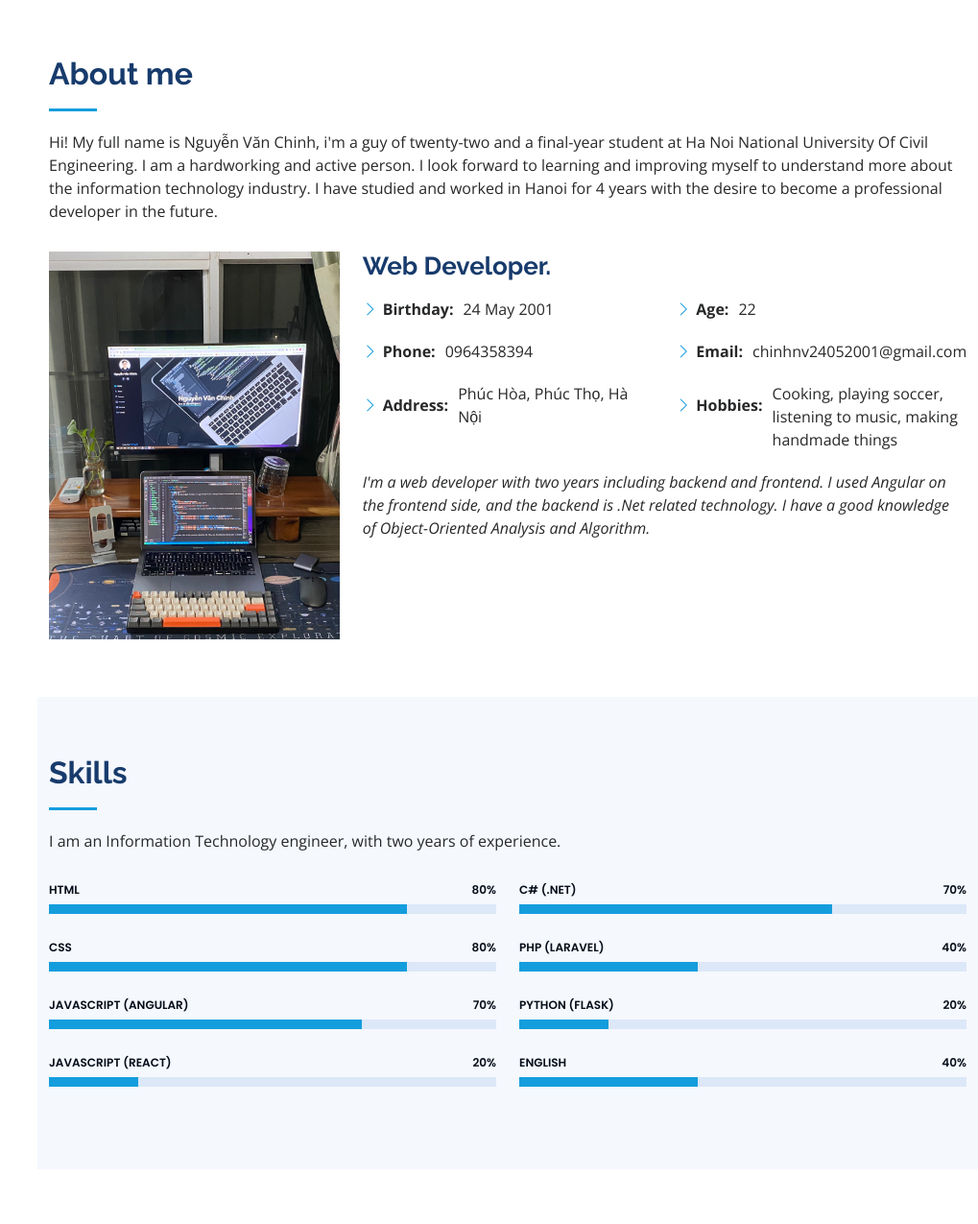
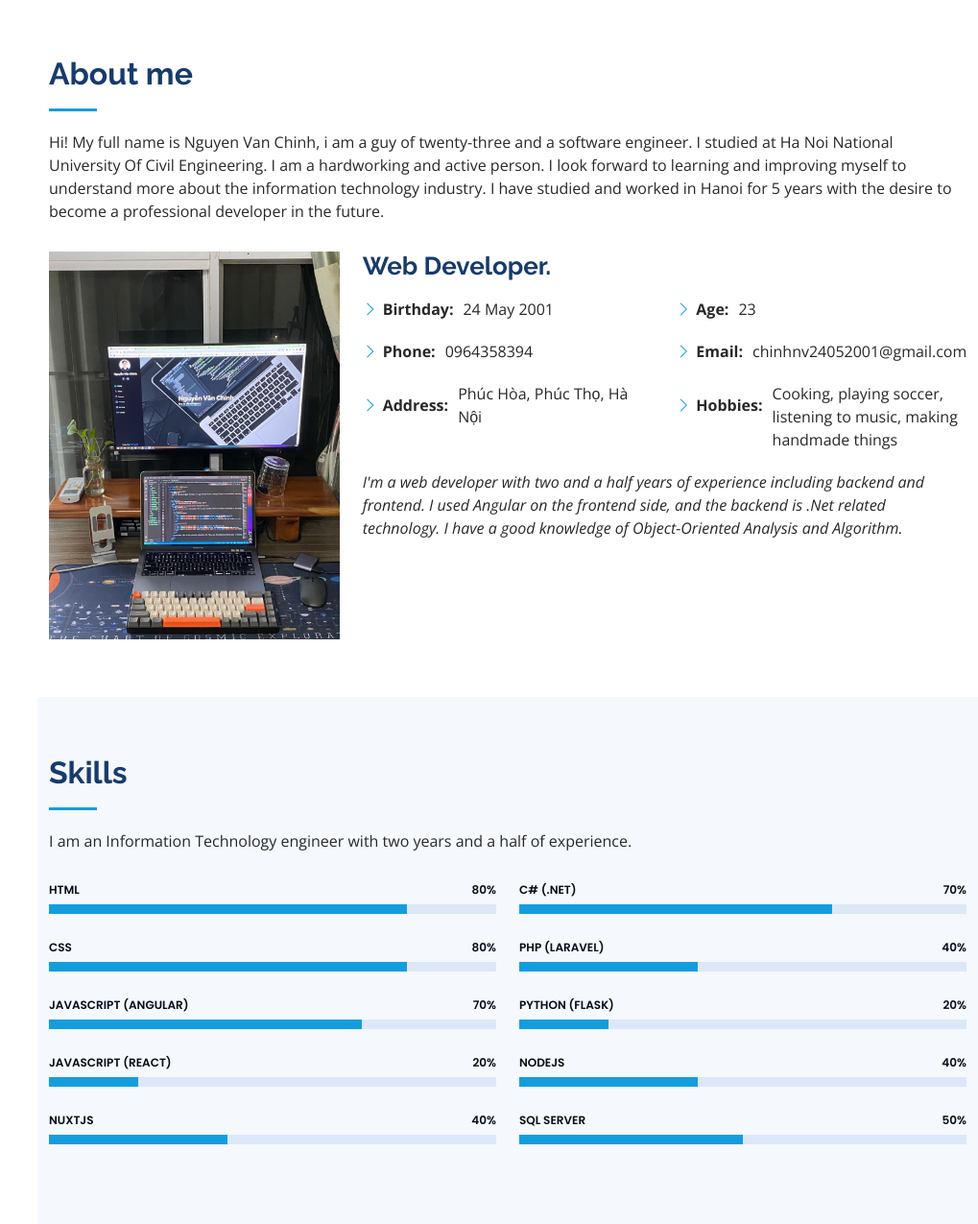
Before and after one commit to chinhnv24052001/ChinhNV_CV, a plain HTML site: page index.html in a window 1280 px wide. Shown: the part 802-2077 px from the top of the page at 96% size, without its empty margins (261-1280 px from the left). Drawn offline with nearby package versions, Linux system fonts and the light colour scheme.

Commit message:
Update CV

```diff
--- a/index.html
+++ b/index.html
@@ -65,7 +65,7 @@
           <li><a href="#hero" class="nav-link scrollto active"><i class="bx bx-home"></i> <span>Home</span></a></li>
           <li><a href="#about" class="nav-link scrollto"><i class="bx bx-user"></i> <span>About me</span></a></li>
           <li><a href="#resume" class="nav-link scrollto"><i class="bx bx-file-blank"></i> <span>Resume</span></a></li>
-           <li><a href="#portfolio" class="nav-link scrollto"><i class="bx bx-book-content"></i> <span>Detail</span></a></li>
+           <li><a href="#portfolio" class="nav-link scrollto"><i class="bx bx-book-content"></i> <span>Practice</span></a></li>
          <!-- <li><a href="#services" class="nav-link scrollto"><i class="bx bx-server"></i> <span>Services</span></a></li> -->
           <li><a href="#contact" class="nav-link scrollto"><i class="bx bx-envelope"></i> <span>Contact</span></a></li>
         </ul>
@@ -89,10 +89,10 @@
 
         <div class="section-title">
           <h2>About me</h2>
-          <p>Hi! My full name is Nguyễn Văn Chinh, i'm a guy of twenty-two and a final-year student at Ha Noi National
+          <p>Hi! My full name is Nguyen Van Chinh, i am a guy of twenty-three and a software engineer. I studied at Ha Noi National
             University Of Civil Engineering. I am a hardworking and active person. I look forward to learning and
             improving myself to understand more about the information technology industry. I have studied and worked in
-            Hanoi for 4 years with the desire to become a professional developer in the future.
+            Hanoi for 5 years with the desire to become a professional developer in the future.
           </p>
         </div>
 
@@ -114,7 +114,7 @@
               </div>
               <div class="col-lg-6">
                 <ul>
-                  <li><i class="bi bi-chevron-right"></i> <strong>Age:</strong> <span>22</span></li>
+                  <li><i class="bi bi-chevron-right"></i> <strong>Age:</strong> <span>23</span></li>
                   <li><i class="bi bi-chevron-right"></i> <strong>Email:</strong> <span>chinhnv24052001@gmail.com</span>
                   </li>
                   <li><i class="bi bi-chevron-right" style="padding-bottom: 23px"></i> <strong
@@ -123,7 +123,7 @@
                 </ul>
               </div>
             </div>
-            <p class="fst-italic">I'm a web developer with two years including backend and frontend. I used Angular on
+            <p class="fst-italic">I'm a web developer with two and a half years of experience including backend and frontend. I used Angular on
               the frontend side, and the backend is .Net related technology. I have a good knowledge of Object-Oriented
               Analysis and Algorithm.
           </div>
@@ -187,7 +187,7 @@
 
         <div class="section-title">
           <h2>Skills</h2>
-          <p>I am an Information Technology engineer, with two years of experience.
+          <p>I am an Information Technology engineer with two years and a half of experience.
           </p>
         </div>
 
@@ -227,6 +227,14 @@
               </div>
             </div>
 
+            <div class="progress">
+              <span class="skill">NuxtJS<i class="val">40%</i></span>
+              <div class="progress-bar-wrap">
+                <div class="progress-bar" role="progressbar" aria-valuenow="40" aria-valuemin="0" aria-valuemax="100">
+                </div>
+              </div>
+            </div>
+
           </div>
 
           <div class="col-lg-6" data-aos="fade-up" data-aos-delay="100">
@@ -255,14 +263,21 @@
             </div>
 
             <div class="progress">
-              <span class="skill">English <i class="val">40%</i></span>
+              <span class="skill">NodeJS <i class="val">40%</i></span>
               <div class="progress-bar-wrap">
                 <div class="progress-bar" role="progressbar" aria-valuenow="40" aria-valuemin="0" aria-valuemax="100">
                 </div>
               </div>
             </div>
+
+            <div class="progress">
+              <span class="skill">SQL Server<i class="val">50%</i></span>
+              <div class="progress-bar-wrap">
+                <div class="progress-bar" role="progressbar" aria-valuenow="50" aria-valuemin="0" aria-valuemax="100">
+                </div>
+              </div>
+            </div>
           </div>
-
         </div>
 
       </div>
@@ -363,7 +378,7 @@
       <div class="container">
 
         <div class="section-title">
-          <h2>Detail</h2>
+          <h2>Practice</h2>
           <p>I have been working in VN CLOUD NEW TECHNOLOGY COMPANY for about 2 years. This is a software development company, most of the projects come from toyota. In which, the biggest project is the car buying and selling website ( <a href="https://www.toyota.com.vn/" class="instagram">toyota.com.vn</a>). There are 4 main teams that are product team, sales team, service team and finance team. I'm on the finance team. My team specializes in small projects such as document storage, budget management, etc...</p>
         </div>
 
@@ -374,7 +389,7 @@
               <li data-filter=".filter-app">The early days</li>
               <li data-filter=".filter-card">Make a complete website</li>
               <li data-filter=".filter-firt-project ">Join the first project</li>
-              <li data-filter=".filter-web">Take on a small project by yourself</li>
+              <li data-filter=".filter-web">Take on a small project by myself</li>
             </ul>
           </div>
         </div>
```
